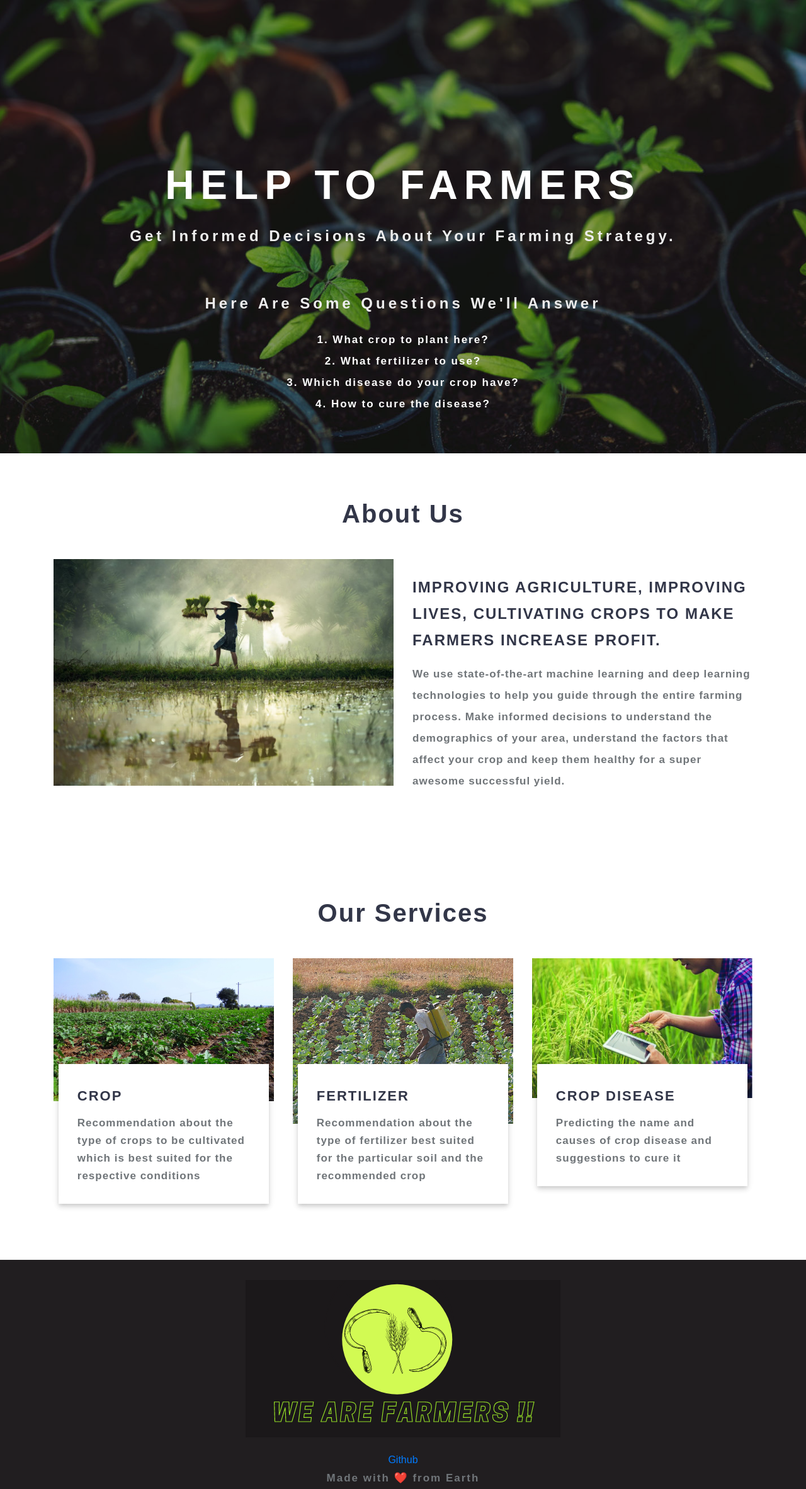
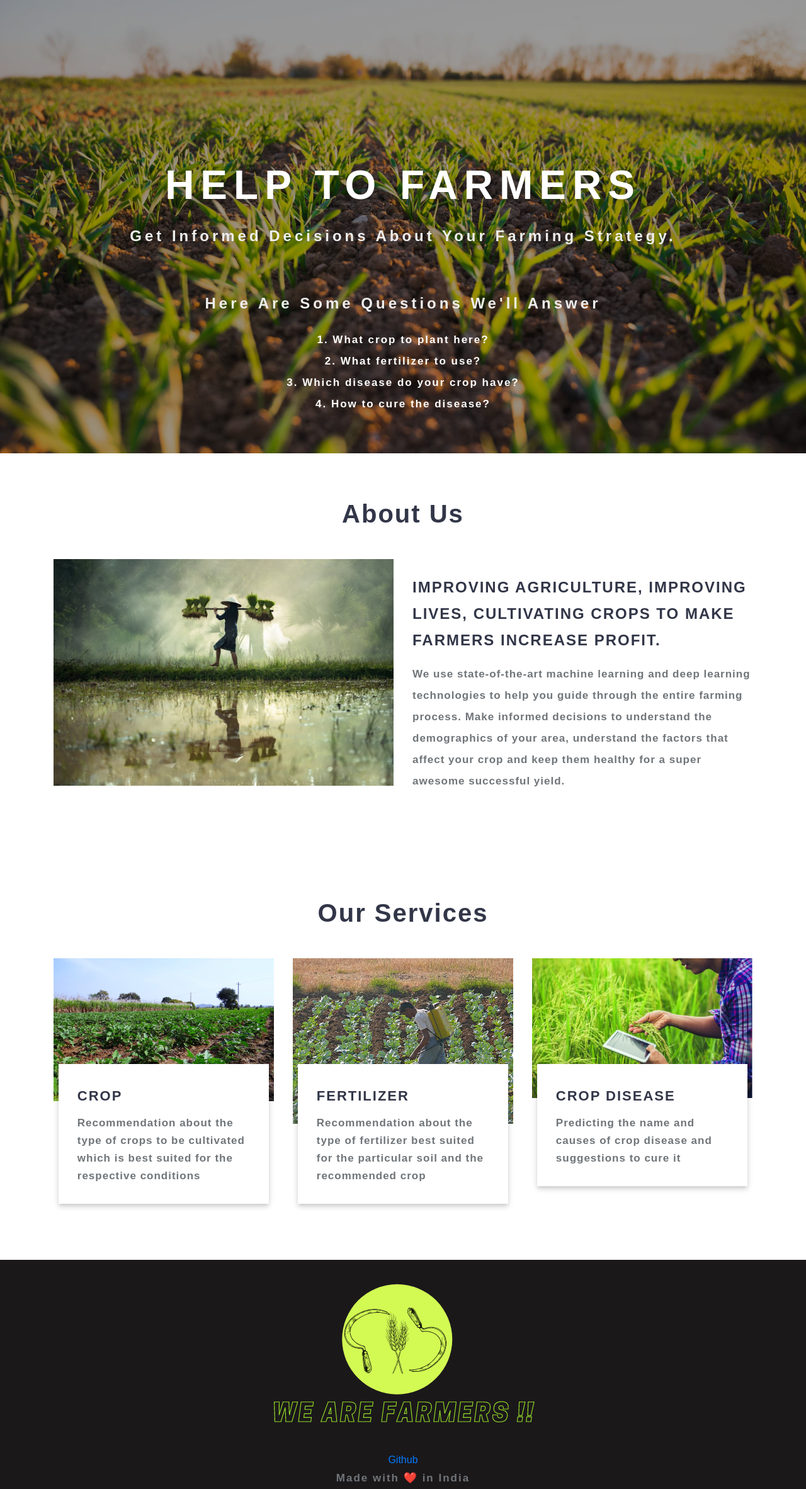
Before and after one commit to amnindersingh12/Help-to-farmers, a Flask app: page / in a window 1280 px wide. Shown: the part 56-2421 px from the top of the page at 63% size. Run offline with Flask 2, Linux system fonts and the light colour scheme; parts of the project's set-up code (start-up, migrations or seed data) failed here and were passed over; some libraries are stand-ins or nearby versions; some web fonts are replaced.

Commit message:
changing landing page image

```diff
--- a/static/css/style.css
+++ b/static/css/style.css
@@ -372,7 +372,7 @@ li > a:only-child:after { content: ''; }
 }
 
 .banner-top {
-    background: url(../images/3.jpg) no-repeat center;
+    background: url(../images/s3.webp) no-repeat center;
     background-size: cover;
     -webkit-background-size: cover;
     -moz-background-size: cover;
@@ -721,10 +721,10 @@ p.footer-para {
     display: inline-block;
 }
 footer{
-    background:#211E20;
+    background:#1B181A;
 }
 .footercopy-social ul li a {
-    color: 211E20;
+    color: #1B181A;
     text-align: center;
 }
 
--- a/templates/layout.html
+++ b/templates/layout.html
@@ -224,7 +224,7 @@ function googleTranslateElementInit() {
 
 			</div>
 			<!-- <p class="homelogo"> -->
-			<p>Made with ❤️ from Earth</p>
+			<p>Made with ❤️ in India</p>
 
 
 		</div>
```
Also changed, not shown: static/images/front.jpg (renamed from static/images/s3.jpg).
